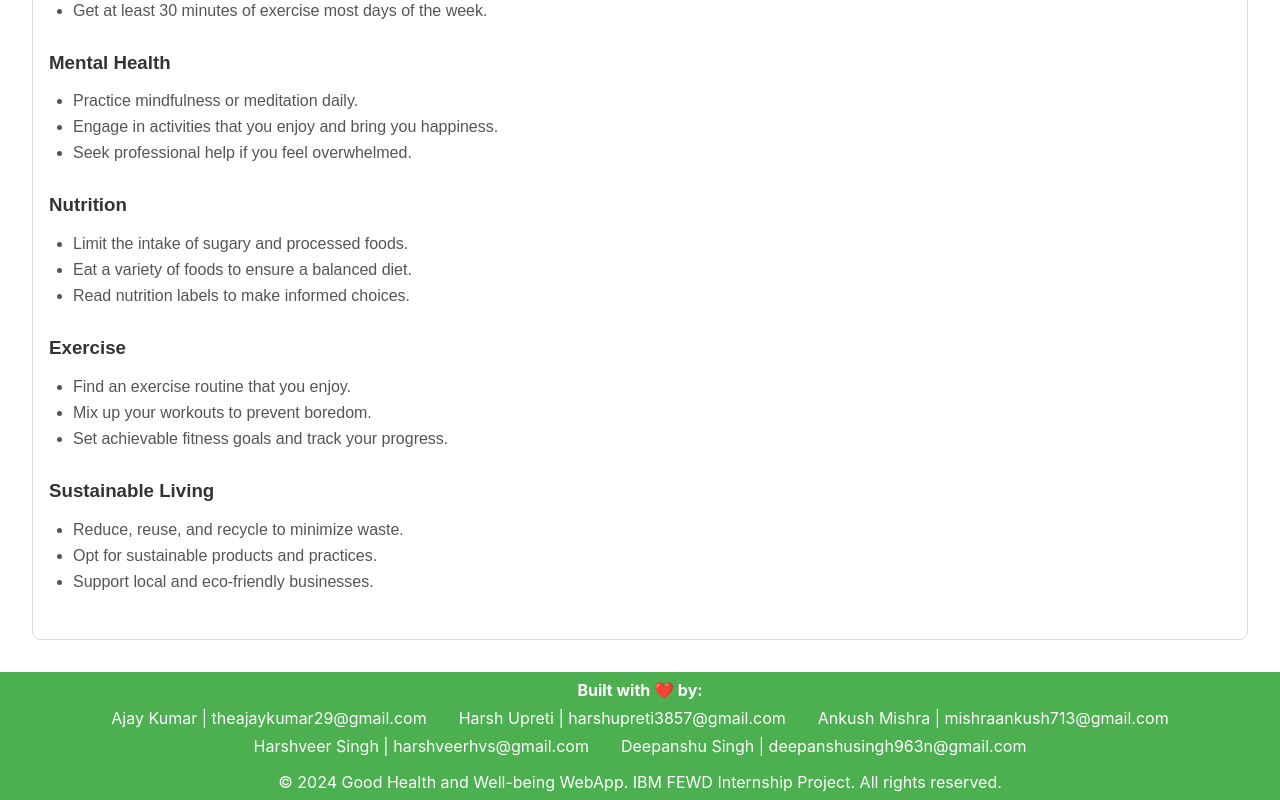
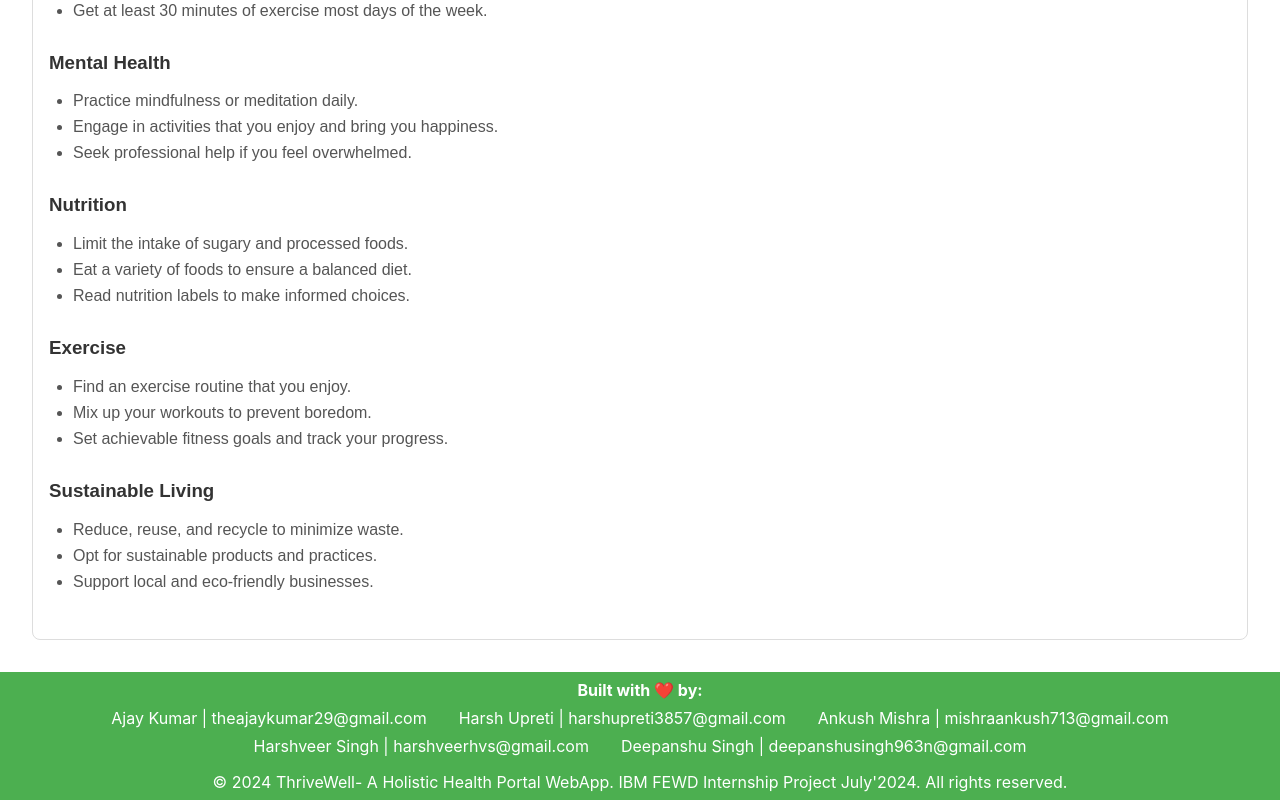
Before and after one commit to ajju-devs/ThriveWell, a React (Create React App) app: page /tips in a window 1280 px wide. Shown: the part 546-1346 px from the top of the page. Built offline with nearby package versions, Linux system fonts and the light colour scheme.

Commit message:
Update Footer.js

```diff
--- a/src/components/Footer.js
+++ b/src/components/Footer.js
@@ -31,7 +31,7 @@ const Footer = () => {
           </div>
         </div>
       </div>
-      <p>&copy; {new Date().getFullYear()} Good Health and Well-being WebApp. IBM FEWD Internship Project. All rights reserved.</p>
+      <p>&copy; {new Date().getFullYear()} ThriveWell- A Holistic Health Portal WebApp. IBM FEWD Internship Project July'2024. All rights reserved.</p>
     </footer>
   );
 };
```
